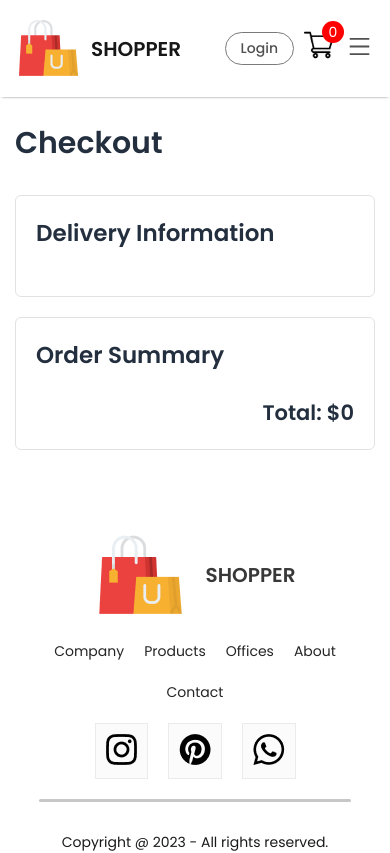
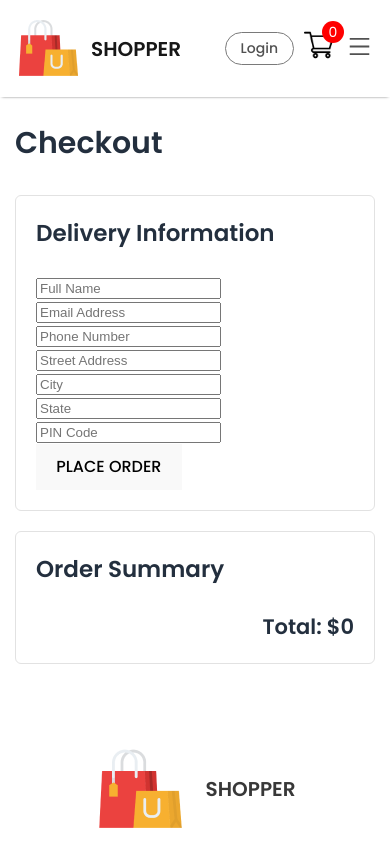
Before and after one commit to Irfanft12/ecommerce-shopper, a React (Vite) app: page /checkout in a window 390 px wide. Shown: the top 853 px of the page. Built offline with nearby package versions, Linux system fonts and the light colour scheme.

Commit message:
Add delivery information form to Checkout page
Added a checkout form for delivery information with fields for full name, email, phone number, street address, city, state, and PIN code.

```diff
--- a/src/pages/Checkout.jsx
+++ b/src/pages/Checkout.jsx
@@ -32,10 +32,33 @@ export default function Checkout() {
             <h1>Checkout</h1>
 
             <div className="checkout-container">
+
                 <div className="checkout-details">
                     <h2>Delivery Information</h2>
-                    {/* Customer form will go here */}
+
+                    <form className="checkout-form">
+                        <input type="text" placeholder="Full Name" required />
+                        <input type="email" placeholder="Email Address" required />
+                        <input type="tel" placeholder="Phone Number" required />
+                        <input type="text" placeholder="Street Address" required />
+
+                        <div className="checkout-form-row">
+                            <input type="text" placeholder="City" required />
+                            <input type="text" placeholder="State" required />
+                        </div>
+
+                        <input
+                            type="text"
+                            placeholder="PIN Code"
+                            maxLength="6"
+                            pattern="[0-9]{6}"
+                            required
+                        />
+
+                        <button type="submit">PLACE ORDER</button>
+                    </form>
                 </div>
+
 
                 <div className="checkout-summary">
                     <h2>Order Summary</h2>
```
